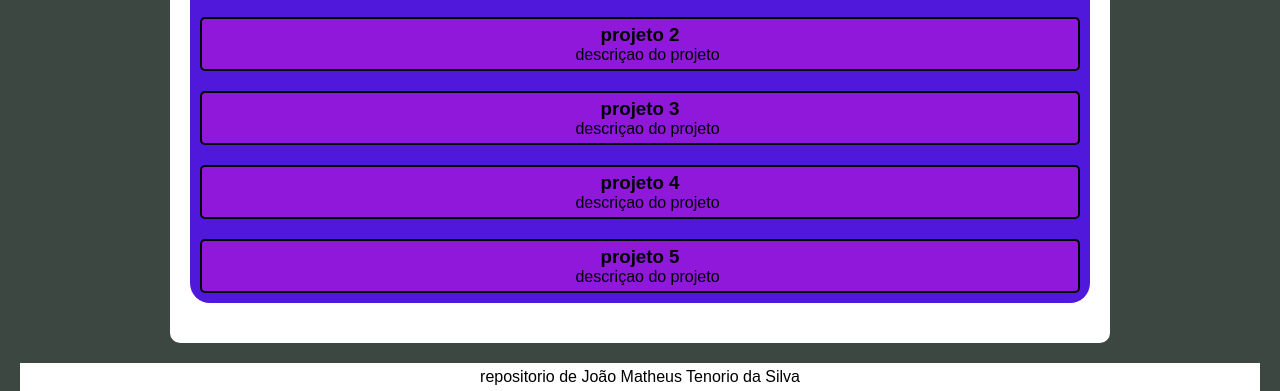
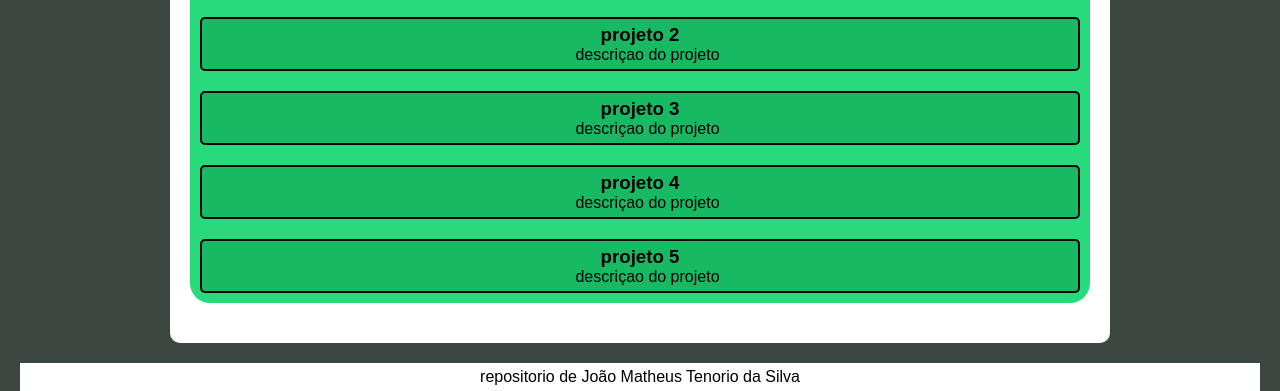
Before and after one commit to joaomatheustenorio/repository, a plain HTML site: page site/index.html in a window 1280 px wide. Shown: the part 437-828 px from the top of the page. Drawn offline with Linux system fonts and the light colour scheme.

Commit message:
mudança de cor
cor original

```diff
--- a/site/css/style.css
+++ b/site/css/style.css
@@ -4,9 +4,9 @@
     padding: 0px;
 }
 :root {
-    --corprincipal : #4F18DB;
-    --cor02 : #8F18DB;
-    --cor03 : #CE18DB;
+    --corprincipal : #28DA7B;
+    --cor02 : #17B963;
+    --cor03 : #1B6D41 ;
 }
 body{
     background-color:#3C4741;
```
